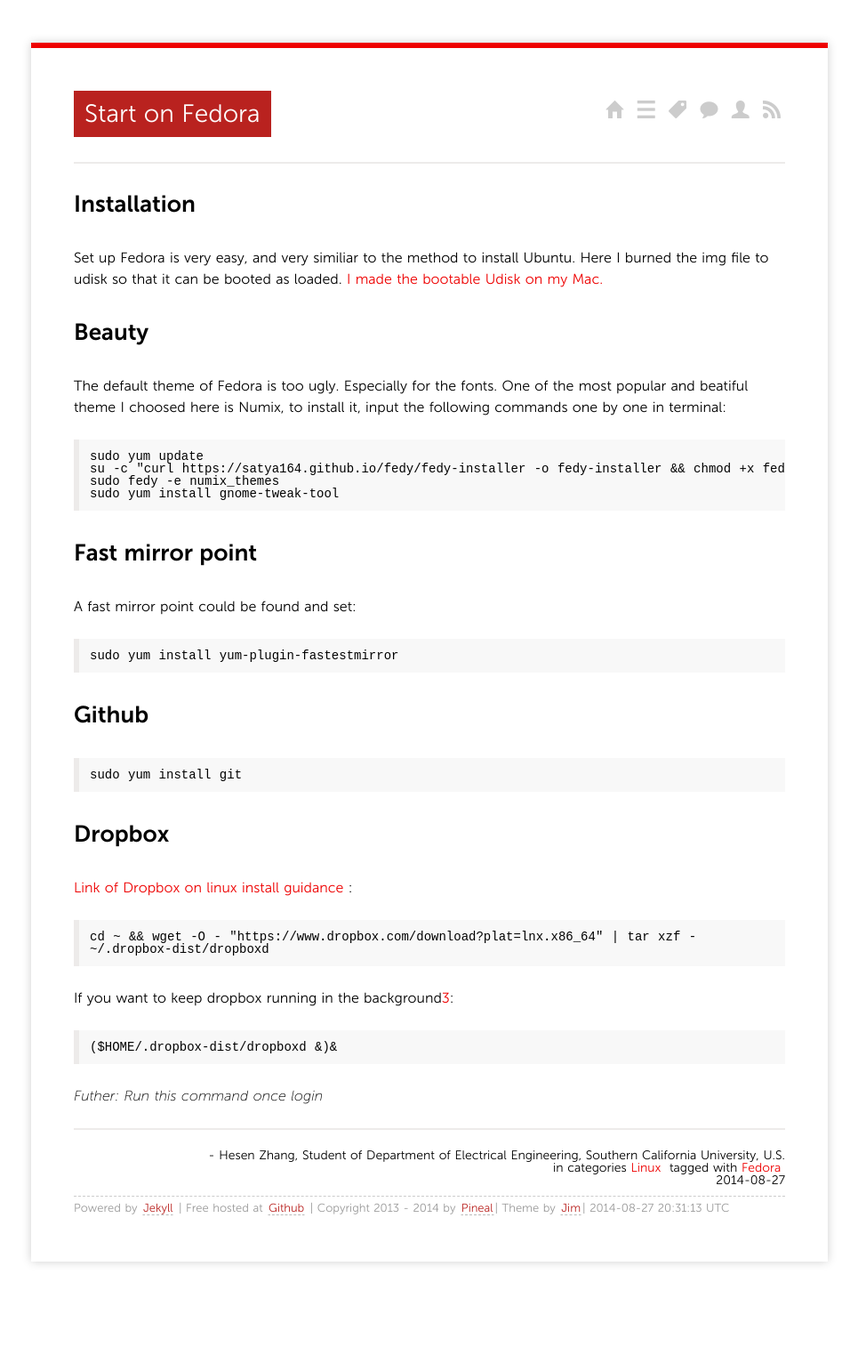
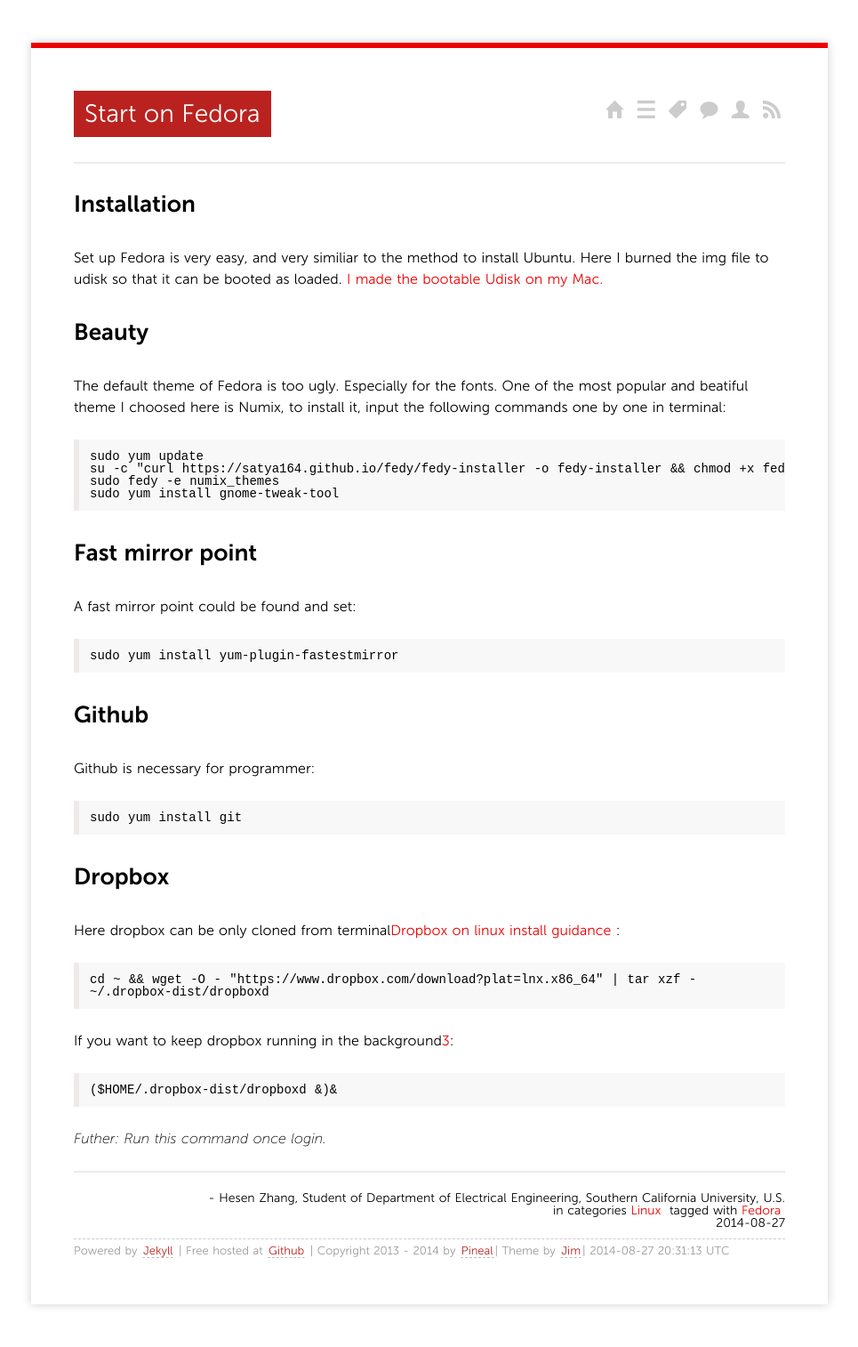
Before and after one commit to pineal/pineal.github.com, a Jekyll site: the page built from _posts/2014/2014-08-27-Start-on-Fedora.md, in a window 1280 px wide. Shown: the whole page at 89% size, without its empty margins (157-1122 px from the left). Built offline with Jekyll 4.4.1, drawn with Linux system fonts in a browser that asks for light colours; nearby versions of some CDN libraries; Markdown is read by kramdown in place of the engine named in the settings; comment, search, counter and statistics services are not loaded; before the commit the page ends 1466 px from its top, so only the background shows below that.

Commit message:
post format change

````diff
--- a/_posts/2014/2014-08-27-Start-on-Fedora.md
+++ b/_posts/2014/2014-08-27-Start-on-Fedora.md
@@ -12,33 +12,41 @@
 
 ##Beauty
 The default theme of Fedora is too ugly. Especially for the fonts. One of the most popular and beatiful theme I choosed here is Numix, to install it, input the following commands one by one in terminal:
+
 ```
 sudo yum update
 su -c "curl https://satya164.github.io/fedy/fedy-installer -o fedy-installer && chmod +x fedy-installer && ./fedy-installer"
 sudo fedy -e numix_themes
 sudo yum install gnome-tweak-tool
 ```
+
 ##Fast mirror point
 A fast mirror point could be found and set:
 ```
 sudo yum install yum-plugin-fastestmirror
 ```
+
 ##Github
+Github is necessary for programmer:
 ```
 sudo yum install git
 ```
 
 ##Dropbox
-[Link of Dropbox on linux install guidance ][2]:
+Here dropbox can be only cloned from terminal[Dropbox on linux install guidance ][2]:
+
 ```
 cd ~ && wget -O - "https://www.dropbox.com/download?plat=lnx.x86_64" | tar xzf -
 ~/.dropbox-dist/dropboxd
 ```
+
 If you want to keep dropbox running in the background[3]:
+
 ```
 ($HOME/.dropbox-dist/dropboxd &)&
 ```
-*Futher: Run this command once login*
+
+*Futher: Run this command once login.*
 
 
 
````
